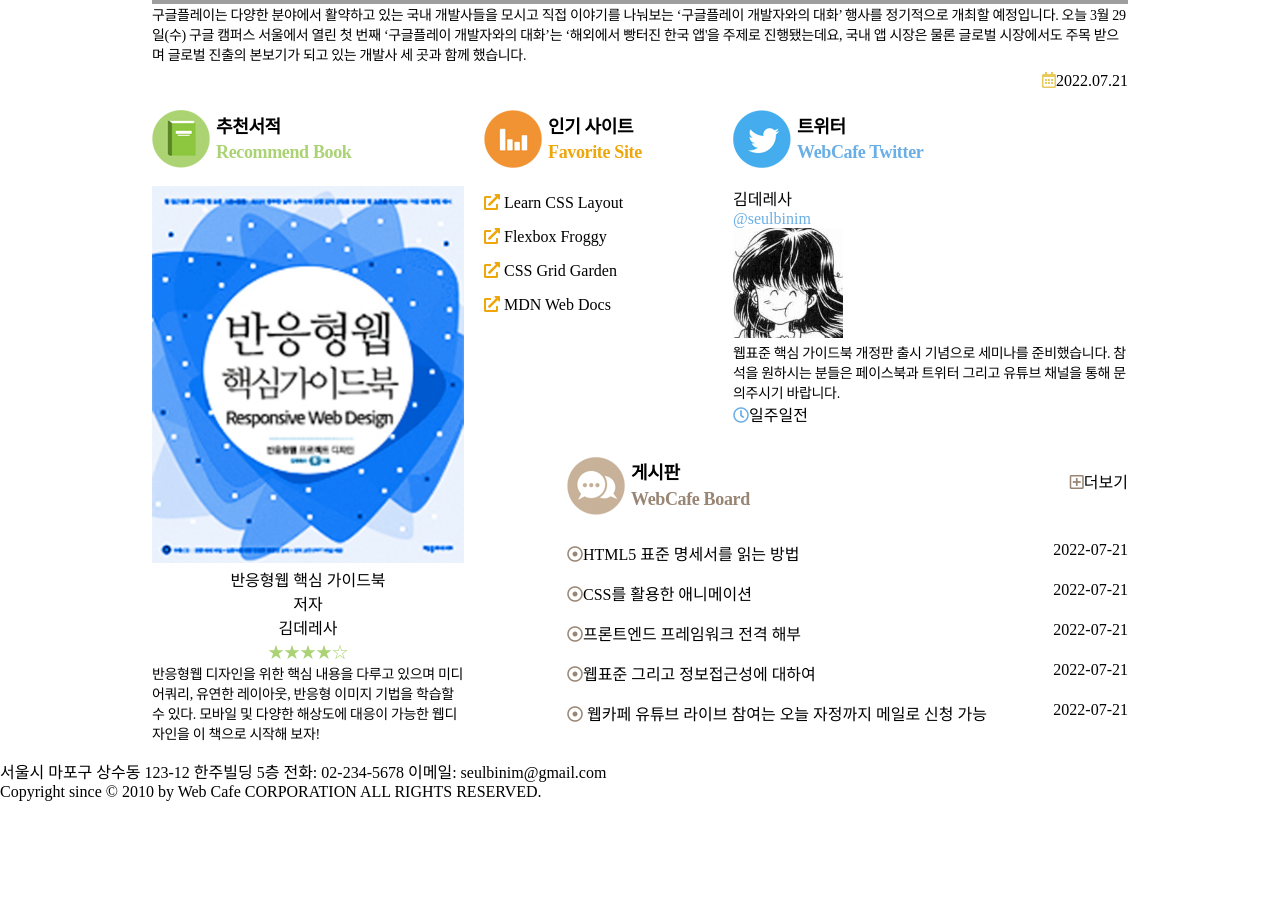
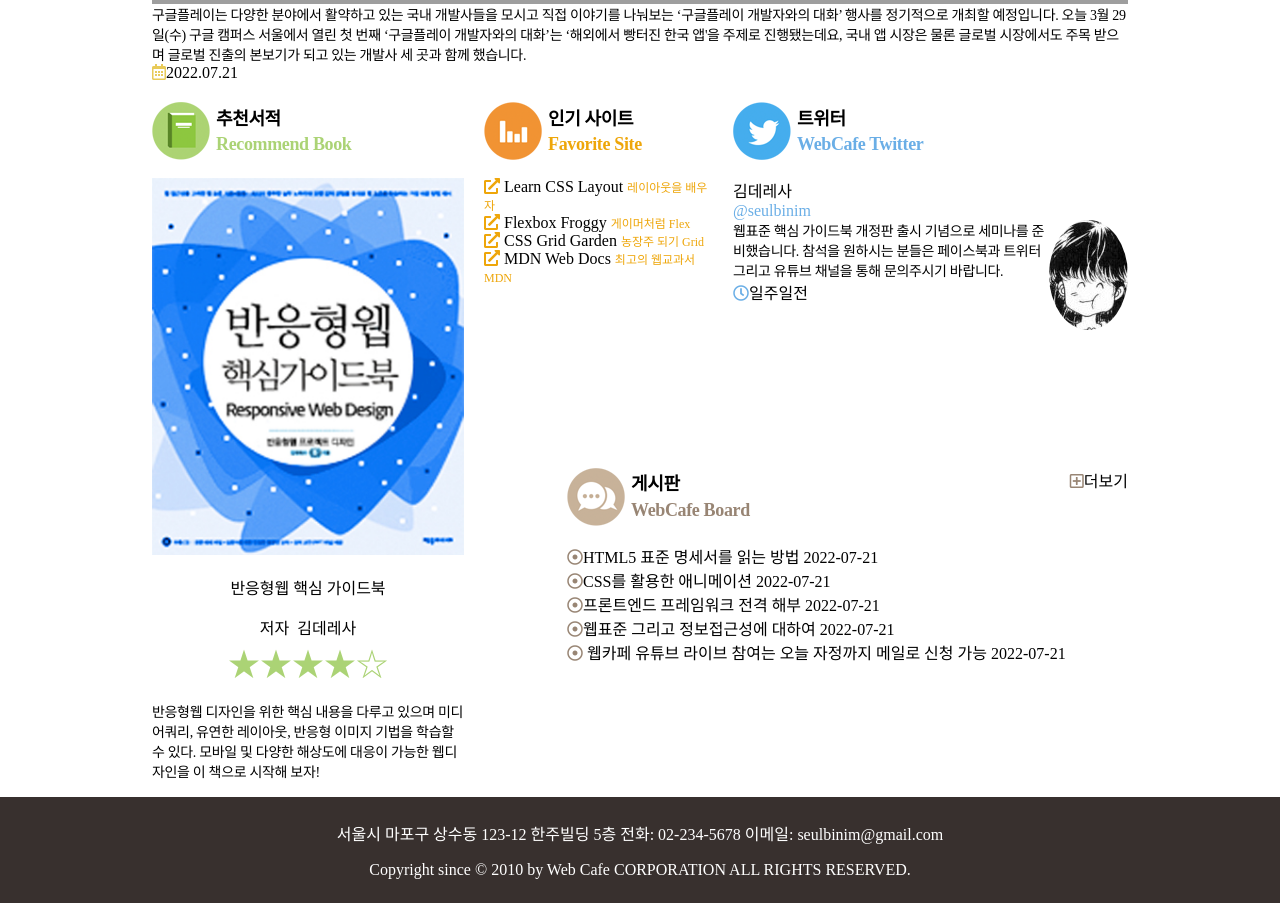
Before and after one commit to SleeplessN/zeroConnecTo, a website: page Sass/src/index.html in a window 1280 px wide. Shown: the part 847-1750 px from the top of the page. Before the commit the page ends 1648 px from the top, so only its background shows below. Drawn offline with Linux system fonts and the light colour scheme; grey boxes are pictures that could not be loaded; files whose address does not match are found by name; a web font is replaced by a local one.

Commit message:
메인콘텐츠와 푸터 UI 완성

```diff
--- a/Sass/src/index.html
+++ b/Sass/src/index.html
@@ -130,7 +130,7 @@
           <source src="./assets/media/stories.mp4" type="video/mp4" />
           <track src="./assets/media/stories-en.vtt" kind="captions" srclang="en" label="English Caption" />
         </video> -->
-          <div class="iframeWrapper iframeRatio-16-9">
+          <div class="iframeWrapper">
             <iframe
               width="560"
               height="315"
--- a/Sass/src/scss/layout/_footer.scss
+++ b/Sass/src/scss/layout/_footer.scss
@@ -1 +1,18 @@
-// footer.scss
+@use "./../utils" as *;
+
+.appFooter {
+  background: $primary-color;
+  color: $white;
+  padding: rem(24px);
+
+  @include desktop {
+    text-align: center;
+  }
+}
+
+.address {
+  margin-bottom: rem(16px);
+  @include mobile {
+    @include flexbox(column);
+  }
+}
--- a/Sass/src/scss/pages/_home.scss
+++ b/Sass/src/scss/pages/_home.scss
@@ -44,57 +44,65 @@
     grid-area: twitter;
   }
 }
+// .home > section,
+// .hone > article {
+//   @include flexbox(column);
+//   gap: rem(16px);
+// }
+
 .book {
   &__cover {
+    @include boxCenter(70%);
     text-align: center;
   }
+  &__coverCaption {
+    margin-top: rem(16px);
+  }
   &__info {
+    @include marginY(16px);
+    dt:first-child {
+      margin-right: rem(8px);
+    }
+    @include flexbox($j: center, $w: wrap);
+  }
+  .ratingStar {
+    width: 100%;
     text-align: center;
-  }
-  &__figcaption {
-    text-align: center;
+    font-size: rem(32px);
   }
 }
 .news {
-  &__date {
-    @include desktop {
-      display: block;
-      text-align: right;
-      margin-top: 0.5rem;
-    }
-  }
-  .iframeWrapper {
-    @include responseIframe;
-  }
 }
 .board {
   position: relative;
-  &__item {
-    @include flexbox($j: space-between);
-  }
-  &__link {
-    display: block;
-    width: calc(100% - 6.25em);
-    padding: 0.5rem 0;
-    @include textEllipis;
-  }
-  &__date {
-    width: 6.25em;
-    padding: 0.5rem 0;
-    text-align: right;
-  }
   &__more {
-    position: absolute;
-    top: 0.25rem;
-    right: 0;
-    padding: 0.5rem 0;
+    @include posRight(0, 0);
   }
 }
 .favorite {
-  &__link {
-    display: block;
-    padding: rem(8px) 0;
+  &__link::after {
+    content: attr(data-tooltip);
+    color: $accent-favorite;
+    font-size: rem(12px);
   }
 }
 .twitter {
+  &__userProfile {
+    float: right;
+    width: 20%;
+    max-width: 110px;
+    height: 110px;
+    shape-outside: circle(50%);
+  }
+  &__userProfileImage {
+    border-radius: 50%;
+    width: 100%;
+    height: 100%;
+    object-fit: cover;
+    object-position: 30% 40%;
+  }
 }
+
+.iframeWrapper {
+  @include responseIframe;
+}
--- a/Sass/src/scss/utils/_mixin.scss
+++ b/Sass/src/scss/utils/_mixin.scss
@@ -68,6 +68,9 @@
   @include autoMargin;
 }
 
+@mixin boxCenter($width) {
+}
+
 // 말줄임표 믹스인
 @mixin textEllipis {
   text-overflow: ellipsis;
```
Also changed, not shown: Sass/src/style/index.css, 1 other file.
